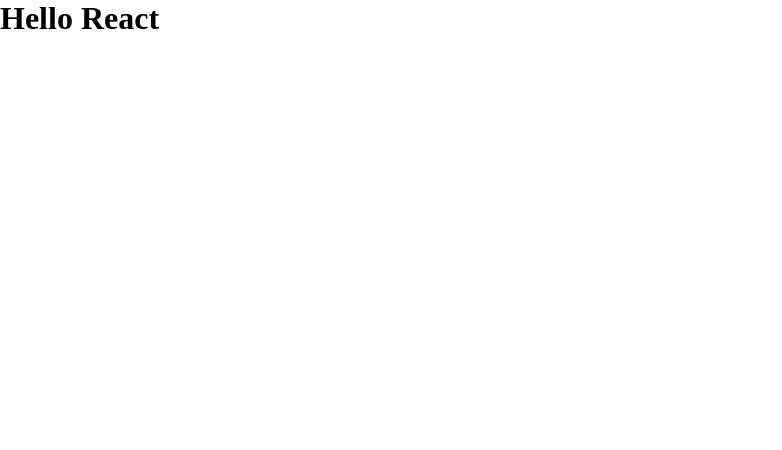
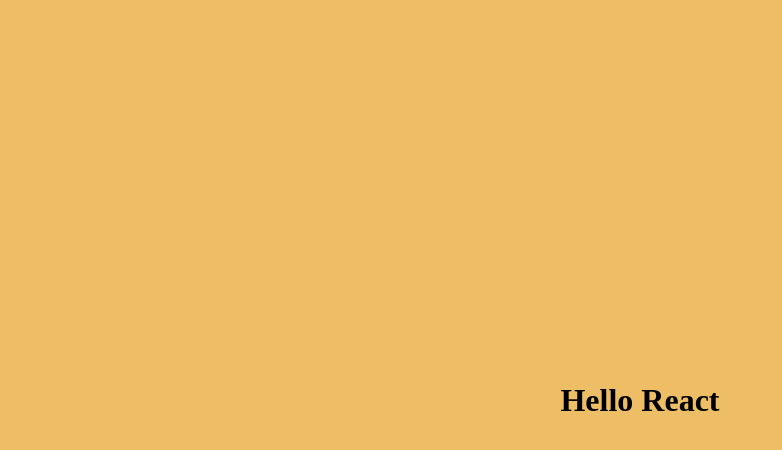
Before and after one commit to andgarzonmal/Math-magicians, a React (Create React App) app: page / in a window 1280 px wide. Shown: the top 450 px of the page, without its empty margins (0-782 px from the left). Built offline with nearby package versions, Linux system fonts and the light colour scheme.

Commit message:
Add styles

```diff
--- a/src/App.css
+++ b/src/App.css
@@ -2,3 +2,13 @@
   margin: 0;
   padding: 0%;
 }
+
+
+.App {
+  height: 100vh;
+  display: flex;
+  flex-direction: column;
+  align-items: center;
+  justify-content: center;
+  background-color: rgb(238, 190, 102);
+}
```
